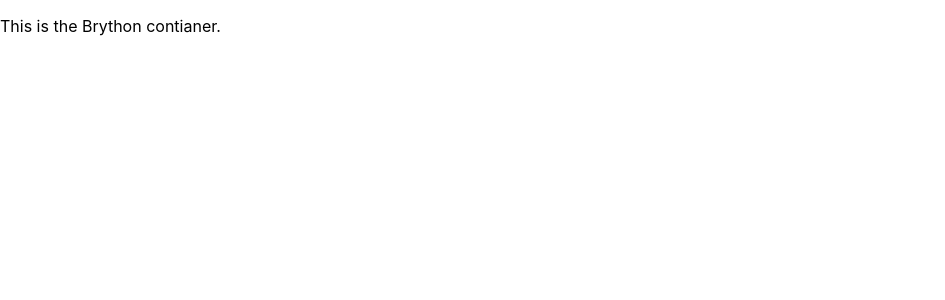
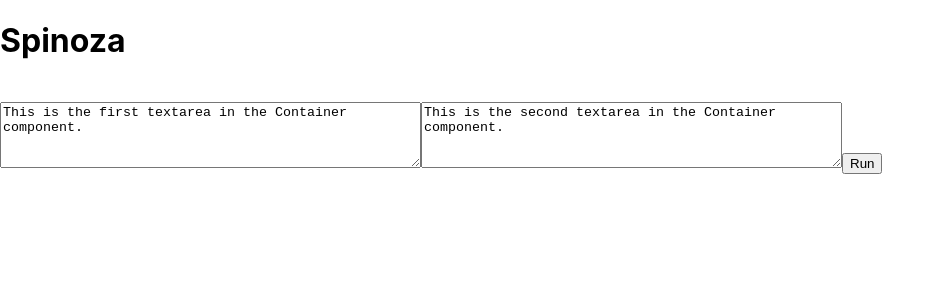
Before and after one commit to JingnvAn/SpinozaProject, a React (Create React App) app: page / in a window 1280 px wide. Shown: the top 300 px of the page, without its empty margins (0-945 px from the left). Built offline with nearby package versions, Linux system fonts and the light colour scheme.

Commit message:
super minimal Container component created

```diff
--- a/src/components/Container.js
+++ b/src/components/Container.js
@@ -3,7 +3,16 @@
 function Container() {
   return (
     <div className="Container">
-      <p>This is the Brython contianer.</p>
+      <h1>Spinoza</h1>
+      <br />
+
+      <textarea id="1" name="1" rows="4" cols="50">
+        This is the first textarea in the Container component.
+      </textarea>
+      <textarea id="2" name="2" rows="4" cols="50">
+        This is the second textarea in the Container component.
+      </textarea>
+      <button>Run</button>
     </div>
   );
 }
```
